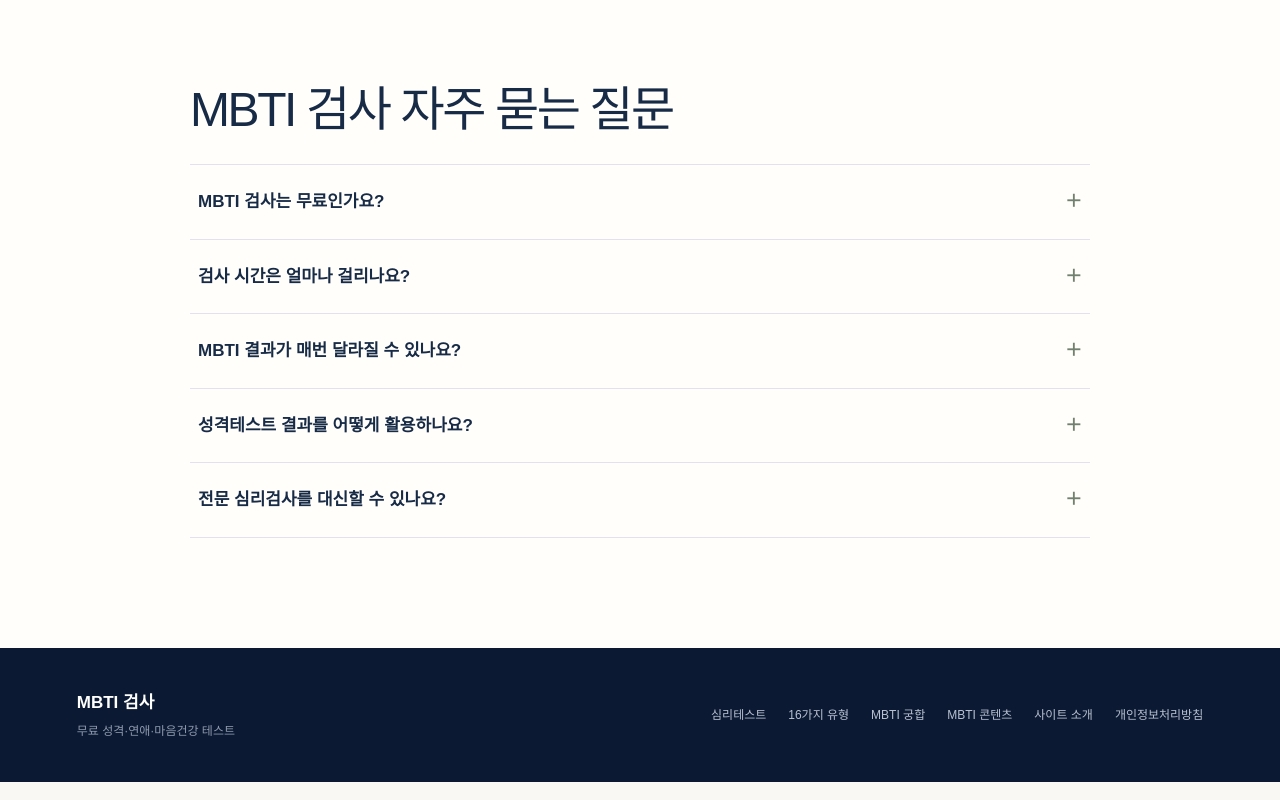
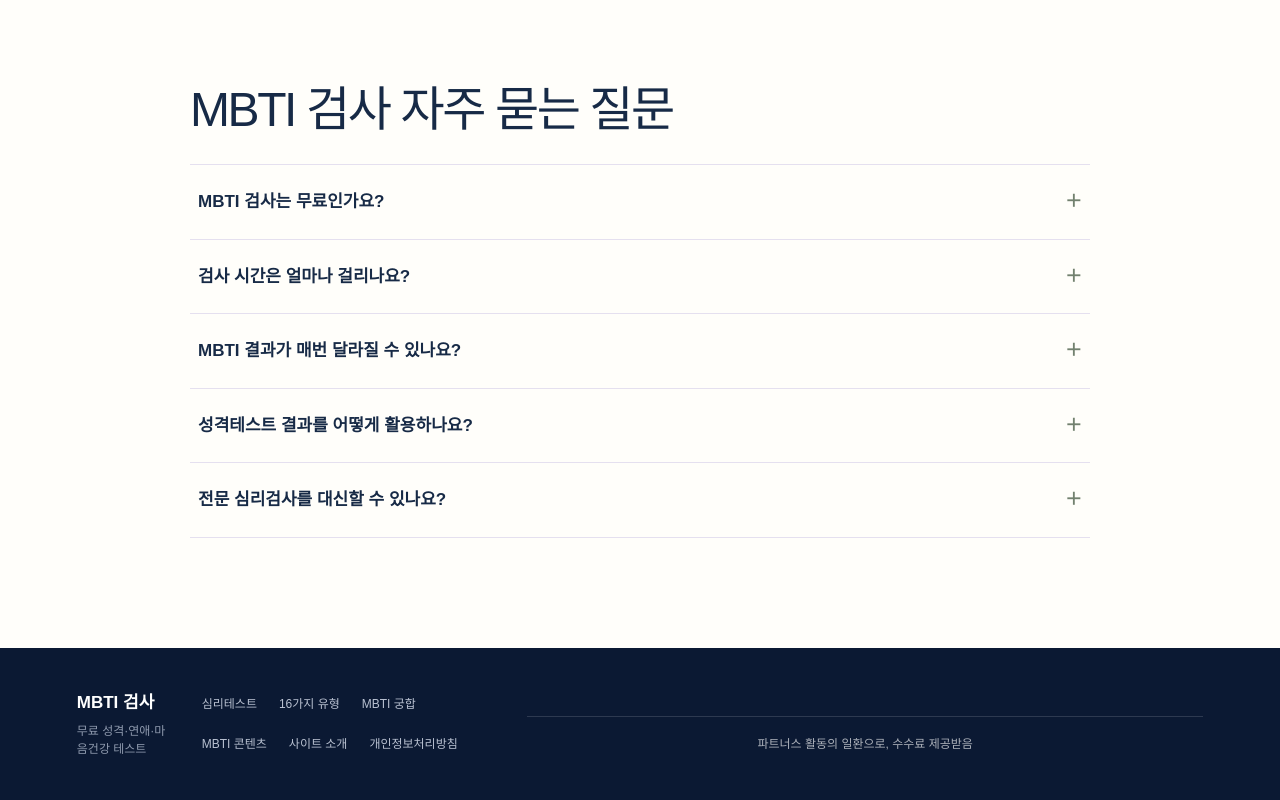
Before and after one commit to scott8736/mbtitest.co.kr-, a Next.js app: page / in a window 1280 px wide. Shown: the part 6347-7147 px from the top of the page. Built offline with nearby package versions, Linux system fonts and the light colour scheme.

Commit message:
Show Coupang widget on non-home pages and add disclosure

```diff
--- a/components/SiteFooter.tsx
+++ b/components/SiteFooter.tsx
@@ -1,5 +1,9 @@
+import CoupangPartners from "./CoupangPartners";
+
 export default function SiteFooter() {
   return (
+    <>
+      <CoupangPartners />
       <footer className="site-footer">
         <div>
           <strong>MBTI 검사</strong>
@@ -13,6 +17,22 @@
           <a href="/about">사이트 소개</a>
           <a href="/privacy">개인정보처리방침</a>
         </nav>
+        <p
+          style={{
+            flexBasis: "100%",
+            width: "100%",
+            margin: "22px 0 0",
+            paddingTop: 18,
+            borderTop: "1px solid rgba(255,255,255,.14)",
+            color: "rgba(255,255,255,.66)",
+            fontSize: 12,
+            lineHeight: 1.6,
+            textAlign: "center",
+          }}
+        >
+          파트너스 활동의 일환으로, 수수료 제공받음
+        </p>
       </footer>
+    </>
   );
 }
```
Lines whose indentation alone changed are shown as unchanged.
